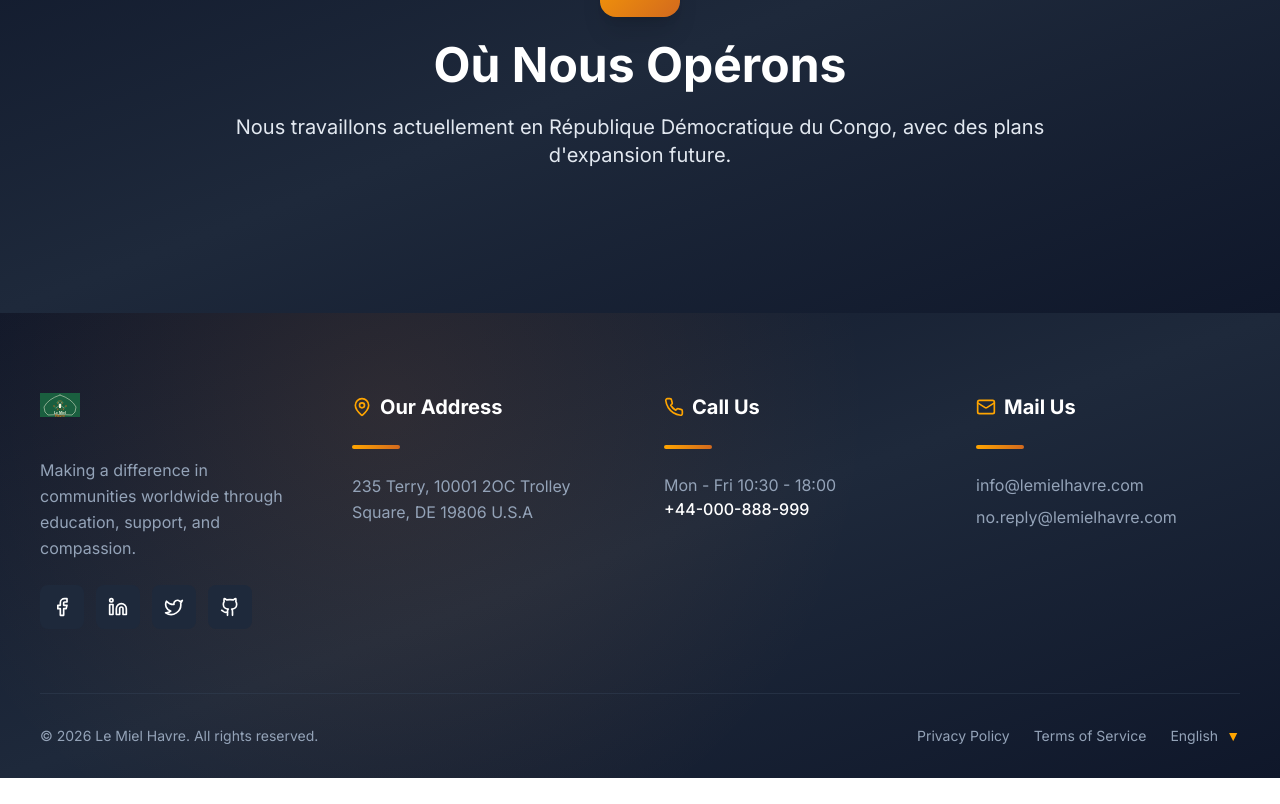
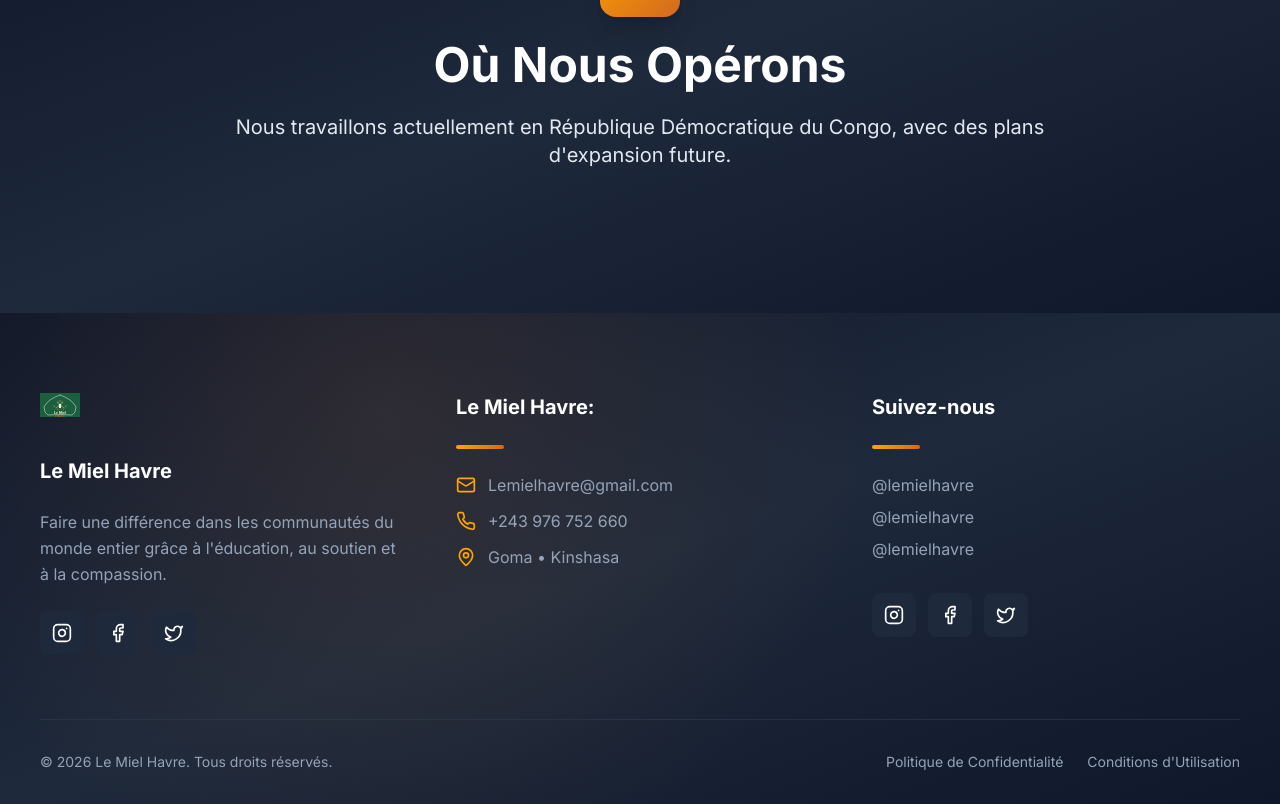
Before and after one commit to jeannotds/lemielhavre, a Next.js app: page /about in a window 1280 px wide. Shown: the part 5840-6644 px from the top of the page. Before the commit the page ends 6618 px from the top, so only its background shows below. Built offline with nearby package versions, Linux system fonts and the light colour scheme; no server answers.

Commit message:
add question

```diff
--- a/components/footer.tsx
+++ b/components/footer.tsx
@@ -1,21 +1,25 @@
 'use client';
 
-import { Facebook, Linkedin, Twitter, Github, MapPin, Phone, Mail, Heart } from 'lucide-react';
+import { Facebook, Linkedin, Twitter, Github, MapPin, Phone, Mail, Heart, Instagram } from 'lucide-react';
 import Image from 'next/image';
+import { useLanguage } from '@/contexts/language-context';
+import { useTranslation } from '@/lib/translations';
 
 export function Footer() {
+  const { language } = useLanguage();
+  const t = useTranslation(language);
+
   const socialLinks = [
-    { icon: Facebook, href: '#', label: 'Facebook', color: 'hover:bg-blue-500' },
-    { icon: Linkedin, href: '#', label: 'LinkedIn', color: 'hover:bg-blue-600' },
-    { icon: Twitter, href: '#', label: 'Twitter', color: 'hover:bg-cyan-500' },
-    { icon: Github, href: '#', label: 'GitHub', color: 'hover:bg-slate-700' },
+    { icon: Instagram, href: 'https://instagram.com/lemielhavre', label: 'Instagram', color: 'hover:bg-pink-500' },
+    { icon: Facebook, href: 'https://facebook.com/lemielhavre', label: 'Facebook', color: 'hover:bg-blue-500' },
+    { icon: Twitter, href: 'https://twitter.com/lemielhavre', label: 'Twitter', color: 'hover:bg-cyan-500' },
   ];
 
   return (
     <footer className="bg-gradient-to-br from-slate-900 via-slate-800 to-slate-900 text-white pt-20 pb-8 relative overflow-hidden">
       <div className="absolute inset-0 bg-[radial-gradient(circle_at_30%_20%,rgba(251,146,60,0.1),transparent_50%)]" />
       <div className="container mx-auto px-6 lg:px-10 relative z-10">
-        <div className="grid md:grid-cols-2 lg:grid-cols-4 gap-12 mb-16">
+        <div className="grid md:grid-cols-2 lg:grid-cols-3 gap-12 mb-16">
           <div className="space-y-6">
             <div className="flex items-center gap-3">
               <div className="relative w-10 h-10">
@@ -28,8 +32,9 @@ export function Footer() {
                 />
               </div>
             </div>
+            <h3 className="text-xl font-bold mb-2">{t('footer.companyName')}</h3>
             <p className="text-slate-400 leading-relaxed">
-              Making a difference in communities worldwide through education, support, and compassion.
+              {t('footer.description')}
             </p>
             <div className="flex gap-3">
               {socialLinks.map((social, index) => {
@@ -49,62 +54,73 @@ export function Footer() {
           </div>
 
           <div className="space-y-6">
-            <h3 className="text-xl font-bold flex items-center gap-2">
-              <MapPin className="w-5 h-5 text-brand-orange" />
-              Our Address
-            </h3>
+            <h3 className="text-xl font-bold">{t('footer.companyName')}:</h3>
             <div className="h-1 w-12 bg-gradient-to-r from-brand-orange to-brand-orange-dark rounded-full" />
-            <p className="text-slate-400 leading-relaxed">
-              235 Terry, 10001 2OC Trolley Square, DE 19806 U.S.A
-            </p>
-          </div>
-
-          <div className="space-y-6">
-            <h3 className="text-xl font-bold flex items-center gap-2">
-              <Phone className="w-5 h-5 text-brand-orange" />
-              Call Us
-            </h3>
-            <div className="h-1 w-12 bg-gradient-to-r from-brand-orange to-brand-orange-dark rounded-full" />
-            <div className="space-y-2">
-              <p className="text-slate-400">Mon - Fri 10:30 - 18:00</p>
-              <a href="tel:+44000888999" className="text-white hover:text-brand-orange-light transition-colors font-medium">
-                +44-000-888-999
-              </a>
+            <div className="space-y-3">
+              <div className="flex items-start gap-3">
+                <Mail className="w-5 h-5 text-brand-orange flex-shrink-0 mt-0.5" />
+                <a href={`mailto:${t('footer.email')}`} className="text-slate-400 hover:text-brand-orange-light transition-colors">
+                  {t('footer.email')}
+                </a>
+              </div>
+              <div className="flex items-start gap-3">
+                <Phone className="w-5 h-5 text-brand-orange flex-shrink-0 mt-0.5" />
+                <a href={`tel:${t('footer.phone').replace(/\s/g, '')}`} className="text-slate-400 hover:text-brand-orange-light transition-colors">
+                  {t('footer.phone')}
+                </a>
+              </div>
+              <div className="flex items-start gap-3">
+                <MapPin className="w-5 h-5 text-brand-orange flex-shrink-0 mt-0.5" />
+                <p className="text-slate-400">{t('footer.location')}</p>
+              </div>
             </div>
           </div>
 
           <div className="space-y-6">
-            <h3 className="text-xl font-bold flex items-center gap-2">
-              <Mail className="w-5 h-5 text-brand-orange" />
-              Mail Us
-            </h3>
+            <h3 className="text-xl font-bold">{t('footer.followUs')}</h3>
             <div className="h-1 w-12 bg-gradient-to-r from-brand-orange to-brand-orange-dark rounded-full" />
             <div className="space-y-2">
-              <a href="mailto:info@lemielhavre.com" className="block text-slate-400 hover:text-brand-orange-light transition-colors">
-                info@lemielhavre.com
+              <a href="https://instagram.com/lemielhavre" target="_blank" rel="noopener noreferrer" className="block text-slate-400 hover:text-brand-orange-light transition-colors">
+                @lemielhavre
               </a>
-              <a href="mailto:no.reply@lemielhavre.com" className="block text-slate-400 hover:text-brand-orange-light transition-colors">
-                no.reply@lemielhavre.com
+              <a href="https://facebook.com/lemielhavre" target="_blank" rel="noopener noreferrer" className="block text-slate-400 hover:text-brand-orange-light transition-colors">
+                @lemielhavre
               </a>
+              <a href="https://twitter.com/lemielhavre" target="_blank" rel="noopener noreferrer" className="block text-slate-400 hover:text-brand-orange-light transition-colors">
+                @lemielhavre
+              </a>
+            </div>
+            <div className="flex gap-3 pt-2">
+              {socialLinks.map((social, index) => {
+                const Icon = social.icon;
+                return (
+                  <a
+                    key={index}
+                    href={social.href}
+                    target="_blank"
+                    rel="noopener noreferrer"
+                    aria-label={social.label}
+                    className={`w-11 h-11 bg-slate-800 dark:bg-slate-700 rounded-lg flex items-center justify-center ${social.color} transition-all hover:scale-110 hover:shadow-lg`}
+                  >
+                    <Icon className="w-5 h-5" />
+                  </a>
+                );
+              })}
             </div>
           </div>
         </div>
 
         <div className="border-t border-slate-700/50 pt-8 flex flex-col md:flex-row justify-between items-center gap-4">
           <p className="text-slate-400 text-sm">
-            © {new Date().getFullYear()} Le Miel Havre. All rights reserved.
+            © {new Date().getFullYear()} {t('footer.companyName')}. {t('footer.copyright')}
           </p>
           <div className="flex items-center gap-6">
             <a href="#" className="text-slate-400 hover:text-brand-orange-light text-sm transition-colors">
-              Privacy Policy
+              {t('footer.privacy')}
             </a>
             <a href="#" className="text-slate-400 hover:text-brand-orange-light text-sm transition-colors">
-              Terms of Service
+              {t('footer.terms')}
             </a>
-            <button className="text-slate-400 hover:text-white text-sm transition-colors flex items-center gap-2">
-              <span>English</span>
-              <span className="text-brand-orange">▼</span>
-            </button>
           </div>
         </div>
       </div>
--- a/components/hero.tsx
+++ b/components/hero.tsx
@@ -129,7 +129,10 @@ export function Hero() {
             <p className="text-lg md:text-xl text-slate-200 mb-8 max-w-2xl leading-relaxed animate-in fade-in slide-in-from-left duration-1000 delay-200">
               {t('hero.description')}
             </p>
-            <div className="flex flex-col sm:flex-row gap-4 animate-in fade-in slide-in-from-left duration-1000 delay-300">
+            <p className="text-xl md:text-2xl font-semibold text-white mb-8 max-w-2xl leading-relaxed animate-in fade-in slide-in-from-left duration-1000 delay-300">
+              {t('hero.togetherText')}
+            </p>
+            <div className="flex flex-col sm:flex-row gap-4 animate-in fade-in slide-in-from-left duration-1000 delay-400">
               <Link href="/booklet">
                 <Button className="bg-gradient-to-r from-brand-orange to-brand-orange-dark hover:from-brand-orange-dark hover:to-brand-green text-white px-8 py-6 text-base font-semibold rounded-lg shadow-xl shadow-brand-orange/30 hover:shadow-2xl hover:shadow-brand-orange/40 transition-all transform hover:scale-105">
                   {t('hero.button')}
--- a/lib/translations.ts
+++ b/lib/translations.ts
@@ -5,7 +5,7 @@ export type TranslationKey =
   | 'hero.badge' | 'hero.title1' | 'hero.title2' | 'hero.title3' | 'hero.description' | 'hero.button'
   | 'hero.feature1' | 'hero.feature2' | 'hero.feature3'
   | 'hero.slide1' | 'hero.slide2' | 'hero.slide3' | 'hero.slide4'
-  | 'hero.welcomeTitle' | 'hero.welcomeMessage'
+  | 'hero.welcomeTitle' | 'hero.welcomeMessage' | 'hero.togetherText'
   // Stats
   | 'stats.title' | 'stats.description' | 'stats.donors' | 'stats.volunteers' | 'stats.beneficiaries' | 'stats.projects'
   | 'stats.donorsDesc' | 'stats.volunteersDesc' | 'stats.beneficiariesDesc' | 'stats.projectsDesc'
@@ -74,6 +74,7 @@ export type TranslationKey =
   | 'newsletter.title' | 'newsletter.subtitle' | 'newsletter.description' | 'newsletter.placeholder' | 'newsletter.button' | 'newsletter.subscribed' | 'newsletter.thankYou'
   // Footer
   | 'footer.description' | 'footer.address' | 'footer.callUs' | 'footer.mailUs' | 'footer.hours' | 'footer.copyright' | 'footer.privacy' | 'footer.terms'
+  | 'footer.email' | 'footer.phone' | 'footer.location' | 'footer.followUs' | 'footer.companyName'
   // About Page
   | 'about.badge' | 'about.title' | 'about.description'
   | 'about.missionBadge' | 'about.missionTitle' | 'about.missionP1' | 'about.missionP2' | 'about.missionP3'
@@ -126,6 +127,7 @@ export const translations = {
     'hero.slide4': 'Faire une Différence',
     'hero.welcomeTitle': 'Bienvenue au Le Miel Havre',
     'hero.welcomeMessage': 'Bienvenue à la fondation Le Miel Havre. Nous sommes très honorés que vous vous joigniez à notre mission visant à autonomiser les enfants défavorisés grâce à l\'éducation. Votre décision de participer à ce programme contribue à ouvrir la voie à un avenir meilleur, un enfant à la fois.',
+    'hero.togetherText': 'Ensemble, nous pouvons changer la vie d\'un enfant.',
     // Stats
     'stats.title': 'Notre Impact en Chiffres',
     'stats.description': 'Les défis auxquels les enfants de l\'est de la RDC sont confrontés',
@@ -319,6 +321,11 @@ export const translations = {
     'footer.copyright': 'Tous droits réservés.',
     'footer.privacy': 'Politique de Confidentialité',
     'footer.terms': 'Conditions d\'Utilisation',
+    'footer.companyName': 'Le Miel Havre',
+    'footer.email': 'Lemielhavre@gmail.com',
+    'footer.phone': '+243 976 752 660',
+    'footer.location': 'Goma • Kinshasa',
+    'footer.followUs': 'Suivez-nous',
     // About Page
     'about.badge': 'À PROPOS DE NOUS',
     'about.title': 'À propos de',
@@ -418,6 +425,7 @@ export const translations = {
     'hero.slide4': 'Making a Difference',
     'hero.welcomeTitle': 'Welcome to Le Miel Havre',
     'hero.welcomeMessage': 'Welcome to Le Miel Havre Foundation. We are very honored that you are joining our mission to empower disadvantaged children through education. Your decision to participate in this program helps pave the way for a better future, one child at a time.',
+    'hero.togetherText': 'Together, we can change a child\'s life.',
     // Stats
     'stats.title': 'Our Impact in Numbers',
     'stats.description': 'The challenges children in eastern DRC face',
@@ -611,6 +619,11 @@ export const translations = {
     'footer.copyright': 'All rights reserved.',
     'footer.privacy': 'Privacy Policy',
     'footer.terms': 'Terms of Service',
+    'footer.companyName': 'Le Miel Havre',
+    'footer.email': 'Lemielhavre@gmail.com',
+    'footer.phone': '+243 976 752 660',
+    'footer.location': 'Goma • Kinshasa',
+    'footer.followUs': 'Follow Us',
     // About Page
     'about.badge': 'ABOUT US',
     'about.title': 'About',
```
